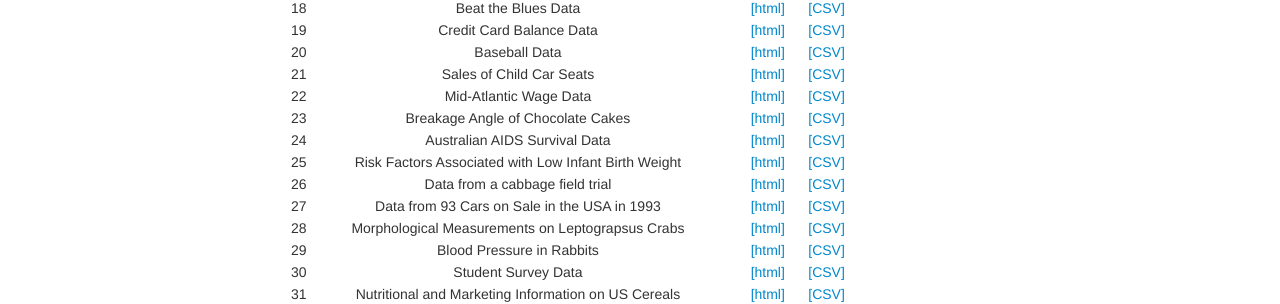
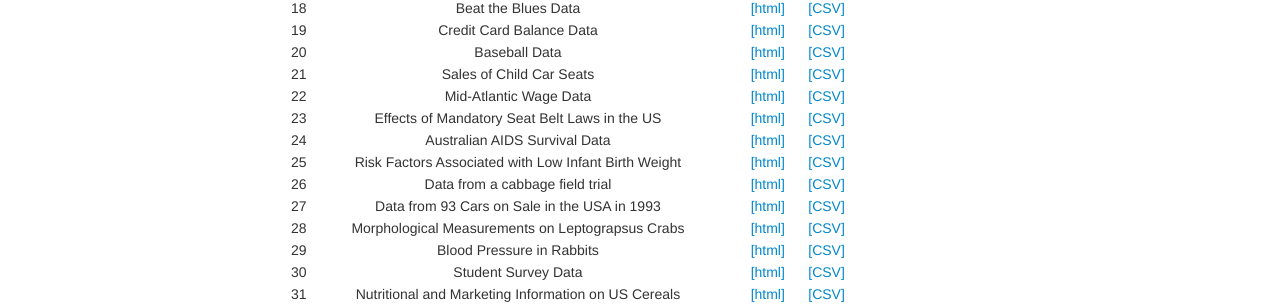
Before and after one commit to suthakaranr/suthakaranr.github.io, a Jekyll site: the page built from pages/StatApp.md, in a window 1280 px wide. Shown: the part 551-855 px from the top of the page. Built offline with Jekyll 4.4.1, drawn with Linux system fonts in a browser that asks for light colours.

Commit message:
Update StatApp.md

```diff
--- a/pages/StatApp.md
+++ b/pages/StatApp.md
@@ -28,7 +28,7 @@ description: Statistics with Applications
 | 20     | Baseball Data      | <a style="text-decoration:none" href="https://vincentarelbundock.github.io/Rdatasets/doc/ISLR/Hitters.html" target="_blank" rel="noopener noreferrer">[html]</a>      | <a style="text-decoration:none" href="../assets/Data2265/Hitters.csv" target="_blank" rel="noopener noreferrer">[CSV]</a>      |
 | 21     | Sales of Child Car Seats       | <a style="text-decoration:none" href="https://vincentarelbundock.github.io/Rdatasets/doc/ISLR/Carseats.html" target="_blank" rel="noopener noreferrer">[html]</a>      | <a style="text-decoration:none" href="../assets/Data2265/Carseats.csv" target="_blank" rel="noopener noreferrer">[CSV]</a>      |
 | 22     | Mid-Atlantic Wage Data       | <a style="text-decoration:none" href="https://vincentarelbundock.github.io/Rdatasets/doc/ISLR/Wage.html" target="_blank" rel="noopener noreferrer">[html]</a>      | <a style="text-decoration:none" href="../assets/Data2265/Wage.csv" target="_blank" rel="noopener noreferrer">[CSV]</a>      |
-| 23     | Breakage Angle of Chocolate Cakes       | <a style="text-decoration:none" href="https://vincentarelbundock.github.io/Rdatasets/doc/lme4/cake.html" target="_blank" rel="noopener noreferrer">[html]</a>      | <a style="text-decoration:none" href="../assets/Data2265/cake.csv" target="_blank" rel="noopener noreferrer">[CSV]</a>      |
+| 23     | Effects of Mandatory Seat Belt Laws in the US       | <a style="text-decoration:none" href="https://vincentarelbundock.github.io/Rdatasets/doc/AER/USSeatBelts.html" target="_blank" rel="noopener noreferrer">[html]</a>      | <a style="text-decoration:none" href="../assets/Data2265/USSeatBelts.csv" target="_blank" rel="noopener noreferrer">[CSV]</a>      |
 | 24     | Australian AIDS Survival Data       | <a style="text-decoration:none" href="https://vincentarelbundock.github.io/Rdatasets/doc/MASS/Aids2.html" target="_blank" rel="noopener noreferrer">[html]</a>      | <a style="text-decoration:none" href="../assets/Data2265/Aids2.csv" target="_blank" rel="noopener noreferrer">[CSV]</a>      |
 | 25     | Risk Factors Associated with Low Infant Birth Weight       | <a style="text-decoration:none" href="https://vincentarelbundock.github.io/Rdatasets/doc/MASS/birthwt.html" target="_blank" rel="noopener noreferrer">[html]</a>       | <a style="text-decoration:none" href="../assets/Data2265/birthwt.csv" target="_blank" rel="noopener noreferrer">[CSV]</a>      |
 |  26    | Data from a cabbage field trial      | <a style="text-decoration:none" href="https://vincentarelbundock.github.io/Rdatasets/doc/MASS/cabbages.html" target="_blank" rel="noopener noreferrer">[html]</a>       | <a style="text-decoration:none" href="../assets/Data2265/cabbages.csv" target="_blank" rel="noopener noreferrer">[CSV]</a>      |
```
